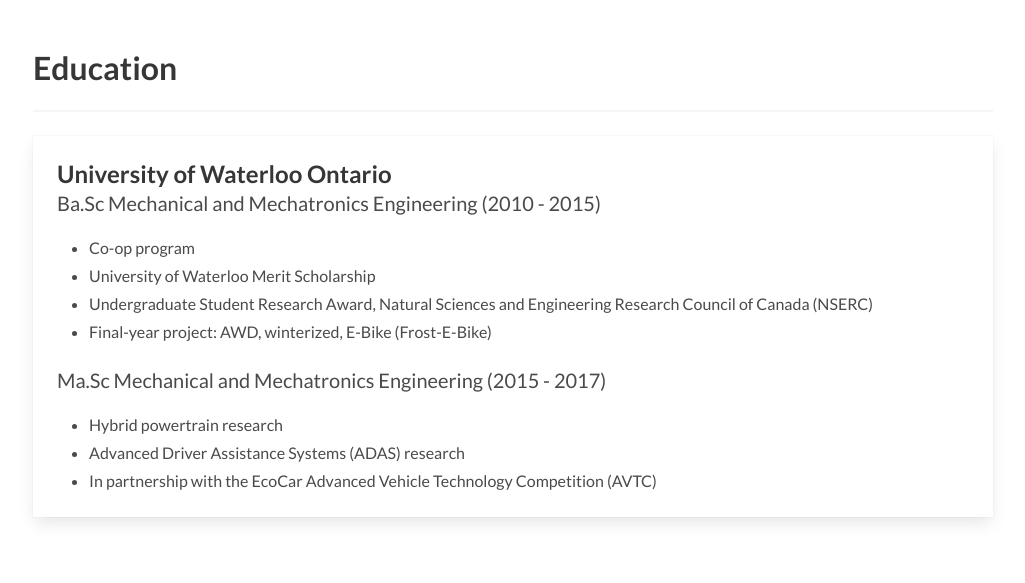
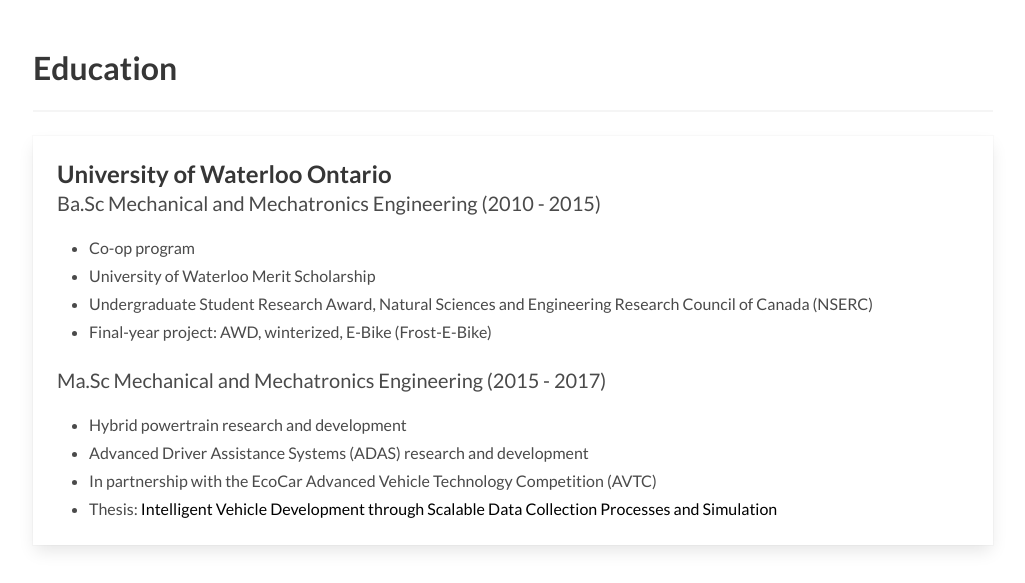
Before and after one commit to itSeez/itSeez.github.io, a plain HTML site: page index.html in a window 1280 px wide. Shown: the part 2822-3405 px from the top of the page, without its empty margins (127-1152 px from the left). Drawn offline with Linux system fonts and the light colour scheme.

Commit message:
Add thesis link

```diff
--- a/index.html
+++ b/index.html
@@ -288,9 +288,10 @@
                             (<time datetime="2015">2015</time> - <time datetime="2017">2017</time>)
                         </p>
                         <ul>
-                            <li>Hybrid powertrain research</li>
-                            <li>Advanced Driver Assistance Systems (ADAS) research</li>
+                            <li>Hybrid powertrain research and development</li>
+                            <li>Advanced Driver Assistance Systems (ADAS) research and development</li>
                             <li>In partnership with the EcoCar Advanced Vehicle Technology Competition (AVTC)</li>
+                            <li>Thesis: <a href="https://uwspace.uwaterloo.ca/handle/10012/12230" style="color:black" target="_blank">Intelligent Vehicle Development through Scalable Data Collection Processes and Simulation</a></li>
                         </ul>
                     </div>
 
```
